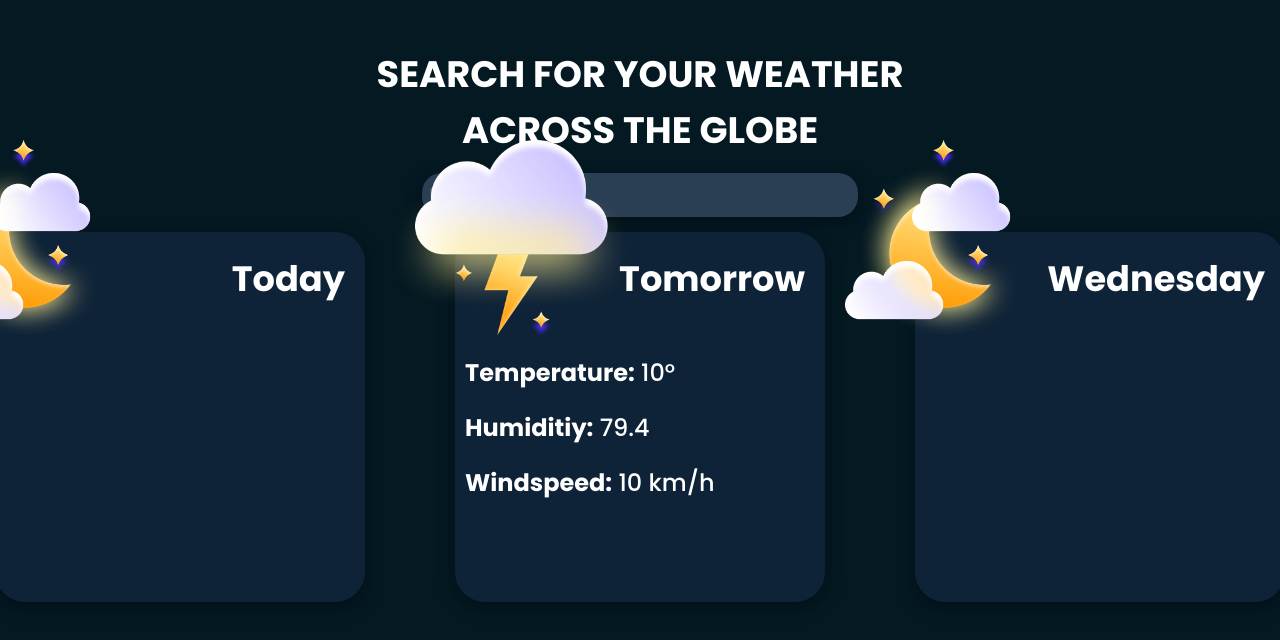
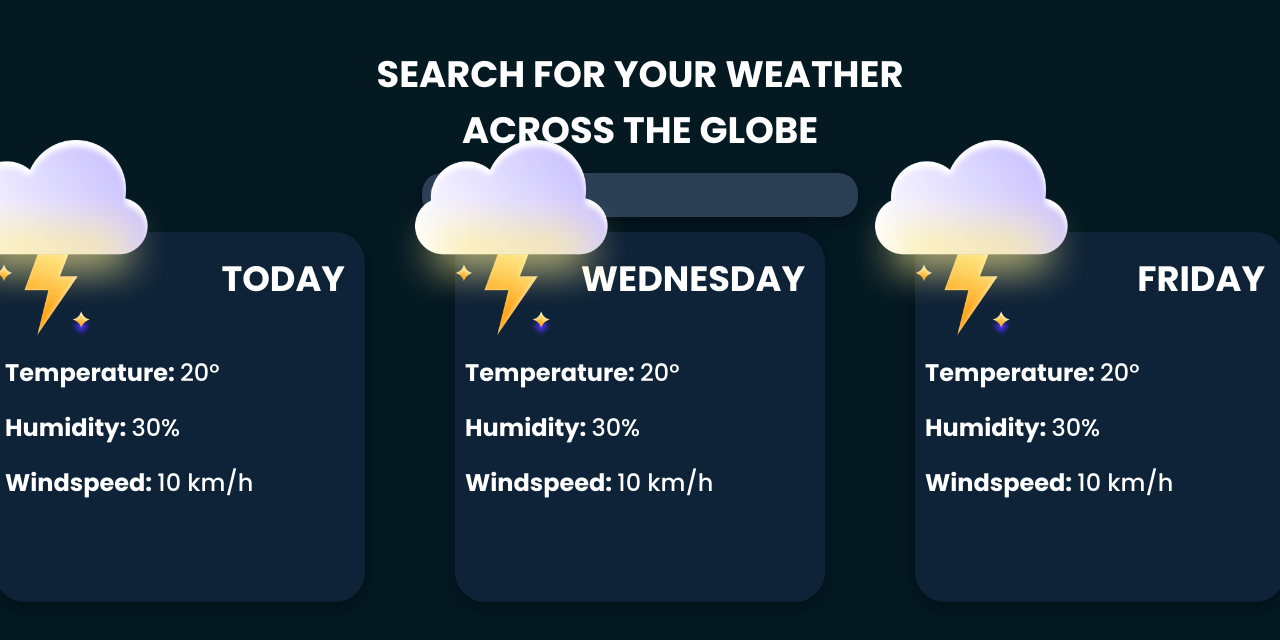
Before and after one commit to Kili196/weather-app, a plain HTML site: page index.html in a window 1280 px wide. Shown: the part 114-754 px from the top of the page. Drawn offline with Linux system fonts and the light colour scheme.

Commit message:
generating weather component with js

```diff
--- a/index.html
+++ b/index.html
@@ -17,38 +17,7 @@
         <h1>ACROSS THE GLOBE</h1>
         <input type="input" class="search-bar" placeholder="LOCATION" />
       </div>
-      <div class="weather-view">
-        <div class="weather-component">
-          <img src="/images/night cloud.png" />
-          <h1>Today</h1>
-        </div>
-        <div class="weather-component">
-          <img src="/images/thunderstorm.png" />
-          <h1>Tomorrow</h1>
-          <div class="weather-information">
-            <div class="information">
-              <label class="weather-description" id="temperature">
-                Temperature:</label
-              >
-              <label> 10°</label>
-            </div>
-            <div class="information">
-              <label class="weather-description" id="humidity">
-                Humiditiy:</label
-              >
-              <label> 79.4</label>
-            </div>
-            <div class="information">
-              <label class="weather-description"> Windspeed:</label>
-              <label> 10 km/h</label>
-            </div>
-          </div>
-        </div>
-        <div class="weather-component">
-          <img src="/images/night cloud.png" />
-          <h1>Wednesday</h1>
-        </div>
-      </div>
+      <div class="weather-view"></div>
     </div>
   </body>
 </html>
--- a/script.js
+++ b/script.js
@@ -12,6 +12,74 @@ function getDom() {
         weatherView,
         headings
     };
+}
+
+function generateWeatherComponent(day, temperature, humidity, windspeed, imgSrc = "/images/thunderstorm.png") {
+    // Container für das Wetter-Component erstellen
+    const weatherComponent = document.createElement('div');
+    weatherComponent.classList.add('weather-component');
+
+    // Bild hinzufügen
+    const weatherImage = document.createElement('img');
+    weatherImage.src = imgSrc;
+    weatherComponent.appendChild(weatherImage);
+
+    // Überschrift
+    const heading = document.createElement('h1');
+    heading.textContent = day;
+    weatherComponent.appendChild(heading);
+
+    // Wetterinformationen Container
+    const weatherInformation = document.createElement('div');
+    weatherInformation.classList.add('weather-information');
+
+    // Temperatur
+    const temperatureDiv = document.createElement('div');
+    temperatureDiv.classList.add('information');
+    const tempLabel = document.createElement('label');
+    tempLabel.classList.add('weather-description');
+    tempLabel.textContent = 'Temperature: ';
+    const tempValue = document.createElement('label');
+    tempValue.setAttribute('id', 'temperature-value');
+    tempValue.textContent = `${temperature}°`;
+    temperatureDiv.appendChild(tempLabel);
+    temperatureDiv.appendChild(tempValue);
+    weatherInformation.appendChild(temperatureDiv);
+
+    // Luftfeuchtigkeit
+    const humidityDiv = document.createElement('div');
+    humidityDiv.classList.add('information');
+    const humidityLabel = document.createElement('label');
+    humidityLabel.classList.add('weather-description');
+    humidityLabel.textContent = 'Humidity: ';
+    const humidityValue = document.createElement('label');
+    humidityValue.setAttribute('id', 'humidity-value');
+    humidityValue.textContent = `${humidity}%`;
+    humidityDiv.appendChild(humidityLabel);
+    humidityDiv.appendChild(humidityValue);
+    weatherInformation.appendChild(humidityDiv);
+
+    // Windgeschwindigkeit
+    const windspeedDiv = document.createElement('div');
+    windspeedDiv.classList.add('information');
+    const windspeedLabel = document.createElement('label');
+    windspeedLabel.classList.add('weather-description');
+    windspeedLabel.textContent = 'Windspeed: ';
+    const windspeedValue = document.createElement('label');
+    windspeedValue.setAttribute('id', 'windspeed-value');
+    windspeedValue.textContent = `${windspeed} km/h`;
+    windspeedDiv.appendChild(windspeedLabel);
+    windspeedDiv.appendChild(windspeedValue);
+    weatherInformation.appendChild(windspeedDiv);
+
+    // Wetterinformationen zum Hauptcomponent hinzufügen
+    weatherComponent.appendChild(weatherInformation);
+
+
+    const weatherView = document.querySelector('.weather-view');
+
+    weatherView.appendChild(weatherComponent);
+
 }
 
 
@@ -85,3 +153,8 @@ async function showWeather(city) {
 }
 
 inputFieldFunction();
+
+
+generateWeatherComponent("TODAY", 20, 30, 10);
+generateWeatherComponent("WEDNESDAY", 20, 30, 10);
+generateWeatherComponent("FRIDAY", 20, 30, 10);
```
